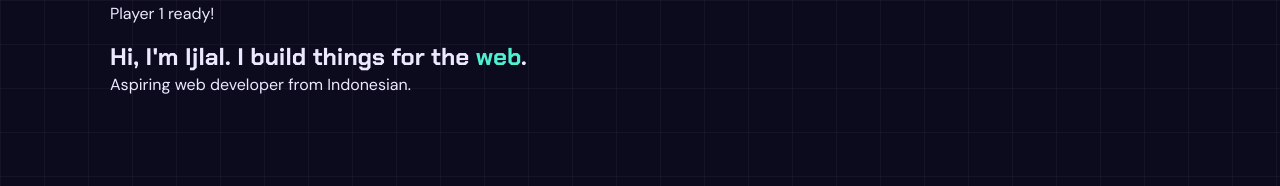
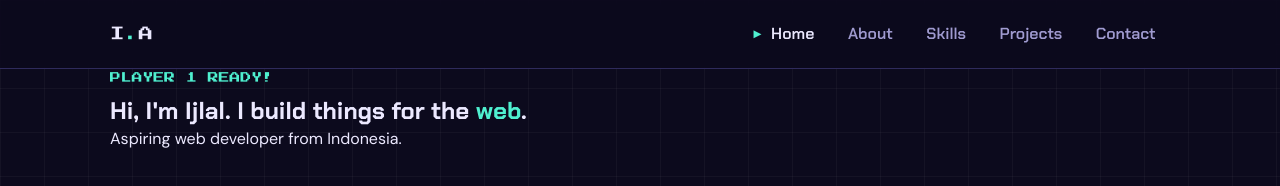
Before and after one commit to ijlal-assami/ijlal-assami.github.io, a plain HTML site: page index.html in a window 1280 px wide. Drawn offline with Linux system fonts and the light colour scheme.

Commit message:
feat: tambah navbar sticky dengan menu mobile

```diff
--- a/css/style.css
+++ b/css/style.css
@@ -22,6 +22,11 @@
     box-sizing: border-box;
 }
 
+html {
+    scroll-behavior: smooth;
+    scroll-padding-top: 76px;
+}
+
 body {
     margin: 0;
     color: var(--ink);
@@ -30,8 +35,8 @@ body {
     background-color: var(--bg);
     background-image:
         linear-gradient(rgba(255, 255, 255, 0.035) 1px, transparent 1px),
-     linear-gradient(90deg, rgba(255, 255, 255, 0.035) 1px, transparent 1px);
-     background-size: 44px 44px;
+        linear-gradient(90deg, rgba(255, 255, 255, 0.035) 1px, transparent 1px);
+    background-size: 44px 44px;
 }
 
 h1,
@@ -44,6 +49,10 @@ h3 {
 
 p {
     margin: 0 0 1em;
+}
+
+a {
+    color: inherit;
 }
 
 em {
@@ -63,3 +72,113 @@ em {
     color: var(--accent);
     text-transform: uppercase;
 }
+
+/* Header */
+header {
+    position: sticky;
+    top: 0;
+    z-index: 20;
+    background: color-mix(in srgb, var(--bg) 88%, transparent);
+    backdrop-filter: blur(10px);
+    border-bottom: 1px solid var(--line);
+}
+
+.nav {
+    display: flex;
+    align-items: center;
+    justify-content: space-between;
+    height: 68px;
+}
+
+.logo {
+    font-family: var(--font-pixel);
+    font-size: 0.9rem;
+    text-decoration: none;
+}
+
+.logo span {
+    color: var(--accent);
+}
+
+.nav-links {
+    display: flex;
+    align-items: center;
+    gap: 0.3rem;
+    margin: 0;
+    padding: 0;
+    list-style: none;
+}
+
+.nav-links a {
+    position: relative;
+    display: block;
+    padding: 0.45rem 0.9rem;
+    font-family: var(--font-head);
+    font-weight: 600;
+    color: var(--muted);
+    text-decoration: none;
+    transition: color 0.2s;
+}
+
+.nav-links a::before {
+    content: "▶";
+    position: absolute;
+    left: -0.2rem;
+    top: 50%;
+    transform: translateY(-50%) scale(0.6);
+    font-size: 0.6rem;
+    color: var(--accent);
+    opacity: 0;
+    transition: opacity 0.2s, transform 0.2s;
+}
+
+.nav-links a:hover,
+.nav-links a.active {
+    color: var(--ink);
+}
+
+.nav-links a:hover::before,
+.nav-links a.active::before {
+    opacity: 1;
+    transform: translateY(-50%) scale(1);
+}
+
+.menu-btn {
+    display: none;
+    width: 42px;
+    height: 42px;
+    font-size: 1.1rem;
+    color: var(--ink);
+    background: none;
+    border: 2px solid var(--line);
+    border-radius: 6px;
+    cursor: pointer;
+}
+
+/* Mobile */
+@media (max-width: 800px) {
+    .menu-btn {
+        display: inline-block;
+    }
+
+    .nav-links {
+        position: absolute;
+        top: 68px;
+        left: 0;
+        right: 0;
+        display: none;
+        flex-direction: column;
+        align-items: stretch;
+        padding: 0.8rem 1.5rem 1.2rem;
+        background: var(--bg);
+        border-bottom: 1px solid var(--line);
+    }
+
+    .nav-links.open {
+        display: flex;
+    }
+
+    .nav-links a::before {
+        left: -0.4rem;
+    }
+}
--- a/index.html
+++ b/index.html
@@ -10,14 +10,34 @@
         <link rel="stylesheet" href="css/style.css">
     </head>
     <body>
+        <!-- Header -->
+        <header>
+            <nav class="container nav" aria-label="Main navigation">
+                <a href="#home" class="logo">I<span>.</span>A</a>
+
+                <ul class="nav-links" id="navLinks">
+                    <li><a href="#home" class="active">Home</a></li>
+                    <li><a href="#about">About</a></li>
+                    <li><a href="#skills">Skills</a></li>
+                    <li><a href="#projects">Projects</a></li>
+                    <li><a href="#contact">Contact</a></li>
+                </ul>
+
+                <button class="menu-btn" id="menuBtn" aria-label="Open menu" aria-expanded="false">☰</button>
+            </nav>
+        </header>
+
         <main>
+            <!-- Home -->
             <section id="home">
                 <div class="container">
-                <p>Player 1 ready!</p>
-                <h1>Hi, I'm Ijlal. I build things for the <em>web</em>.</h1>
-                <p>Aspiring web developer from Indonesian.</p>
-            </div>
+                    <p class="tag">Player 1 ready!</p>
+                    <h1>Hi, I'm Ijlal. I build things for the <em>web</em>.</h1>
+                    <p>Aspiring web developer from Indonesia.</p>
+                </div>
             </section>
         </main>
+
+        <script src="js/main.js" defer></script>
     </body>
 </html>
--- /dev/null
+++ b/js/main.js
@@ -0,0 +1,22 @@
+(() => {
+    const $ = (s, el = document) => el.querySelector(s);
+    const $$ = (s, el = document) => [...el.querySelectorAll(s)];
+
+    /* Mobile menu */
+    const menuBtn = $('#menuBtn');
+    const navLinks = $('#navLinks');
+
+    const setMenu = open => {
+        navLinks.classList.toggle('open', open);
+        menuBtn.setAttribute('aria-expanded', open);
+    };
+
+    menuBtn.addEventListener('click', () => {
+        setMenu(!navLinks.classList.contains('open'));
+    });
+
+    // Close the menu after tapping a link
+    $$('a', navLinks).forEach(a => {
+        a.addEventListener('click', () => setMenu(false));
+    });
+})();
```
